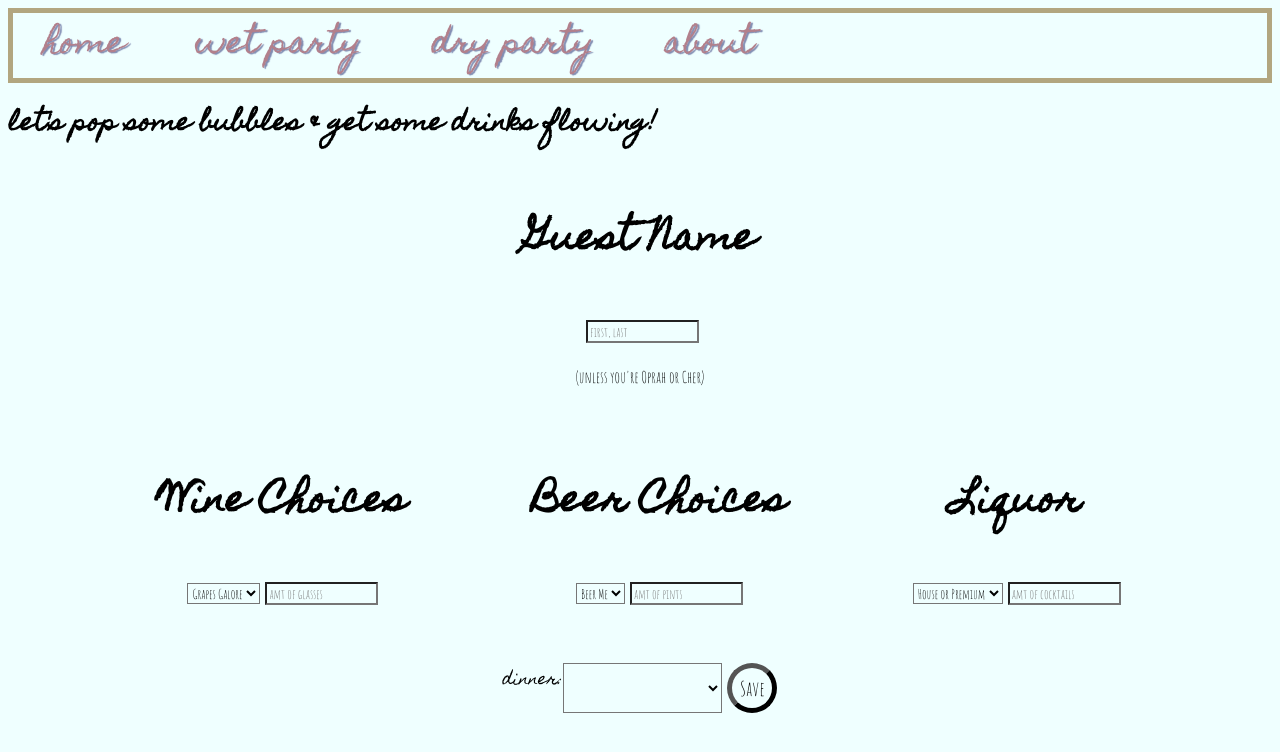
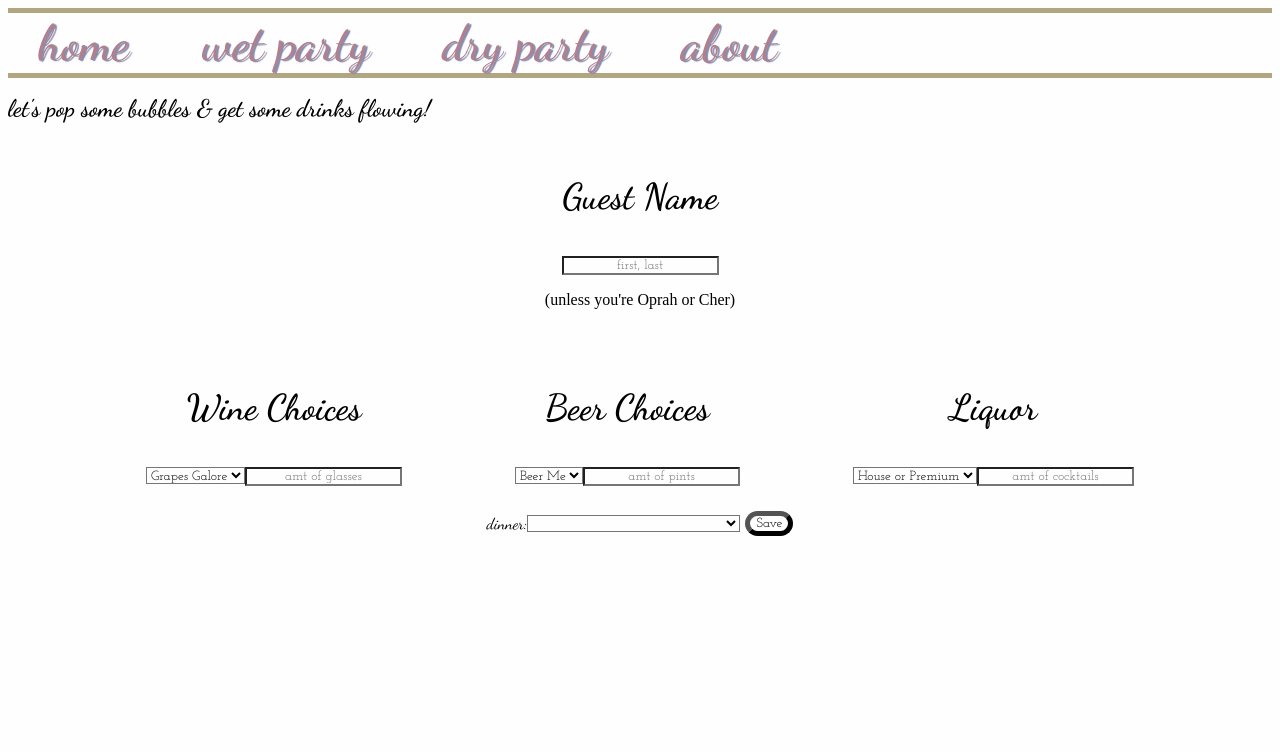
Before and after one commit to ct-mcgaha/party-planning-committee, a Vue app in the folder Project/: page /wet-party in a window 1280 px wide. Shown: the top 752 px of the page. Built offline with nearby package versions, Linux system fonts and the light colour scheme.

Commit message:
updates to fonts and added custom popups

```diff
--- a/Project/src/App.vue
+++ b/Project/src/App.vue
@@ -17,17 +17,21 @@
 </script>
 
 <style>
+/*
 @import url('https://fonts.googleapis.com/css2?family=Homemade+Apple');
 @import url('https://fonts.googleapis.com/css2?family=Oswald');
 @import url('https://fonts.googleapis.com/css2?family=Amatic+SC&display=swap');
+*/
+@import url('https://fonts.googleapis.com/css2?family=Josefin+Slab:wght@400;600&display=swap');
+@import url('https://fonts.googleapis.com/css2?family=Dancing+Script:wght@400;600&family=Josefin+Slab:wght@400;600&display=swap');
 
 *{
-  background-color: #EFFFFF;
-  font-family: 'Homemade Apple';
+  background-color: #fefefe;
+  font-family: 'Dancing Script', cursive;
 }
 #nav a {
-  font-family: 'Homemade Apple';
-  font-size: 30px;
+  font-family: 'Dancing Script', cursive;
+  font-size: 50px;
   color: #b2808c;
   text-shadow: 2px 1px 1px #808cb2;
   margin: 0 30px;
@@ -37,9 +41,13 @@
 .border {
   border-style: solid;
   border-color: #b2a680;
+  border-left: #b2a680;
+  border-right: #b2a680;
   border-width: thick;
 }
 
+
+/*
 #home:hover {
   margin-left: 30.33px;
 }
@@ -52,5 +60,5 @@
 #about:hover {
   margin-left: 30.33px;
 }
-
+*/
 </style>
--- a/Project/src/components/DryPartyForm.vue
+++ b/Project/src/components/DryPartyForm.vue
@@ -126,7 +126,7 @@ form > select {
 input,
 select,
 option {
-  font-family: 'Amatic SC', cursive;
+  font-family: 'Josefin Slab', serif;
 }
 
 .dry-party-form {
@@ -143,23 +143,22 @@ option {
   flex-direction: row;
   justify-content: space-evenly;
   margin: 25px;
+  text-align: center;
 }
 
 #dinnerChoices {
   display: flex;
   flex-direction: row;
   justify-content: center;
-  margin: 25px;
+  align-items: center;
+  text-align: center;
 }
 
 #saveButton {
   margin-left: 5px;
   border-radius: 50px;
   border-width: thick;
-  font-family: 'Amatic SC', cursive;
-  font-size: 20px;
-  height: 50px;
-  width: 50px;
+  font-family: 'Josefin Slab', serif;
   text-align: center;
 }
 
@@ -170,7 +169,7 @@ option {
 }
 
 input {
-  margin-left: 5px;
+  text-align: center;
 }
 
 #seltzerChoices,
--- a/Project/src/components/WetPartyForm.vue
+++ b/Project/src/components/WetPartyForm.vue
@@ -122,7 +122,7 @@ form > select {
 input,
 select,
 option {
-  font-family: "Courier New", Courier, monospace;
+  font-family: 'Josefin Slab', serif;
 }
 
 .wet-party-form {
@@ -145,17 +145,16 @@ option {
   display: flex;
   flex-direction: row;
   justify-content: center;
-  margin: 25px;
+  align-items: center;
+  text-align: center;
 }
 
 #saveButton {
   margin-left: 5px;
   border-radius: 50px;
   border-width: thick;
-  font-family: 'Amatic SC', cursive;
-  font-size: 20px;
-  height: 50px;
-  width: 50px;
+  font-family: 'Josefin Slab', serif;
+
   text-align: center;
 }
 
@@ -166,7 +165,7 @@ option {
 }
 
 input {
-  margin-left: 5px;
+  text-align: center;
 }
 
 #beerChoices,
--- a/Project/src/views/LandingPage.vue
+++ b/Project/src/views/LandingPage.vue
@@ -9,6 +9,19 @@
         <button id="noButton" class="raise" v-on:click="help">No, I need help getting started</button>
         <!-- if they click no, send them to the about page? or pop up?? -->
     </div>
+    <!--POPUPS -->
+<div id="bothPopups" class="modal">
+  <div id="popupYes" class="modal-content">
+     <span class="close">&times;</span>
+    <p>Welcome Back! <br/>You Know What To Do.</p>
+  </div>
+  <div id="popupNo" class="modal-content">
+    <span class="close">&times;</span>
+    <p>Not A Problem! <br/>Click Here To Get Started.</p> <!-- HERE will be a link to ?? -->
+  </div>
+  </div>
+  <!--POPUPS END -->
+
   </div>
 </template>
 
@@ -47,8 +60,8 @@ h3 {
 }
 
 .bothButtons button {
-  font-family: 'Amatic SC', cursive;
-  height: 100px;
+  font-family: 'Josefin Slab', serif;
+  height: 150px;
   width: 150px;
   font-size: 22px;
   border-width: thick;
@@ -58,13 +71,12 @@ h3 {
   display: flex;
   flex-direction: row;
   justify-content: center;
-  font-family: 'Amatic SC', cursive;
+  font-family: 'Josefin Slab', serif;
 }
 
 .raise:hover,
 .raise:focus {
   transform: translateY(-0.25em);
-  background-color: #80b2a6;
   color: #efffff;
   box-shadow: 4px 4px 4px #808cb2;
 }
@@ -82,8 +94,76 @@ h3 {
   border-radius: 40px;
 }
 
+#yesButton:hover {
+  background-color:  #80b2a6;
+}
+
 #noButton {
   margin: 5px;
   border-radius: 40px;
 }
+
+#noButton:hover {
+  background-color: #b2808c;
+}
+
+
+
+/* POPUPS */
+
+#popupYes {
+  border: solid thick #808cb2;
+  text-align: center;
+  width: 160px;
+  height: 160px;
+  border-radius: 30%;
+}
+
+#popupNo {
+  border: solid thick #808cb2;
+  text-align: center;
+  width: 160px;
+  height: 160px;
+  border-radius: 30%;
+}
+
+.close {
+  color: #aaa;
+  float: right;
+  font-size: 28px;
+  font-weight: bold;
+  font-family: 'Josefin Slab', serif;
+}
+
+.close:hover,
+.close:focus {
+  color: black;
+  text-decoration: none;
+  cursor: pointer;
+}
+
+.modal {
+  display: none; /* Hidden by default */
+  position: fixed; /* Stay in place */
+  z-index: 1; /* Sit on top */
+  left: 0;
+  top: 0;
+  width: 100%; /* Full width */
+  height: 100%; /* Full height */
+  overflow: auto; /* Enable scroll if needed */
+  background-color: rgb(0,0,0); /* Fallback color */
+  background-color: rgba(0,0,0,0.4); /* Black w/ opacity */
+  font-size: 26px;
+}
+
+.modal-content {
+  background-color: #fefefe;
+  margin: 15% auto; /* 15% from the top and centered */
+  padding: 20px;
+  border: 1px solid #888;
+  width: 80%; /* Could be more or less, depending on screen size */
+  font-family: 'Josefin Slab', serif;
+}
+
+
 </style>
```
